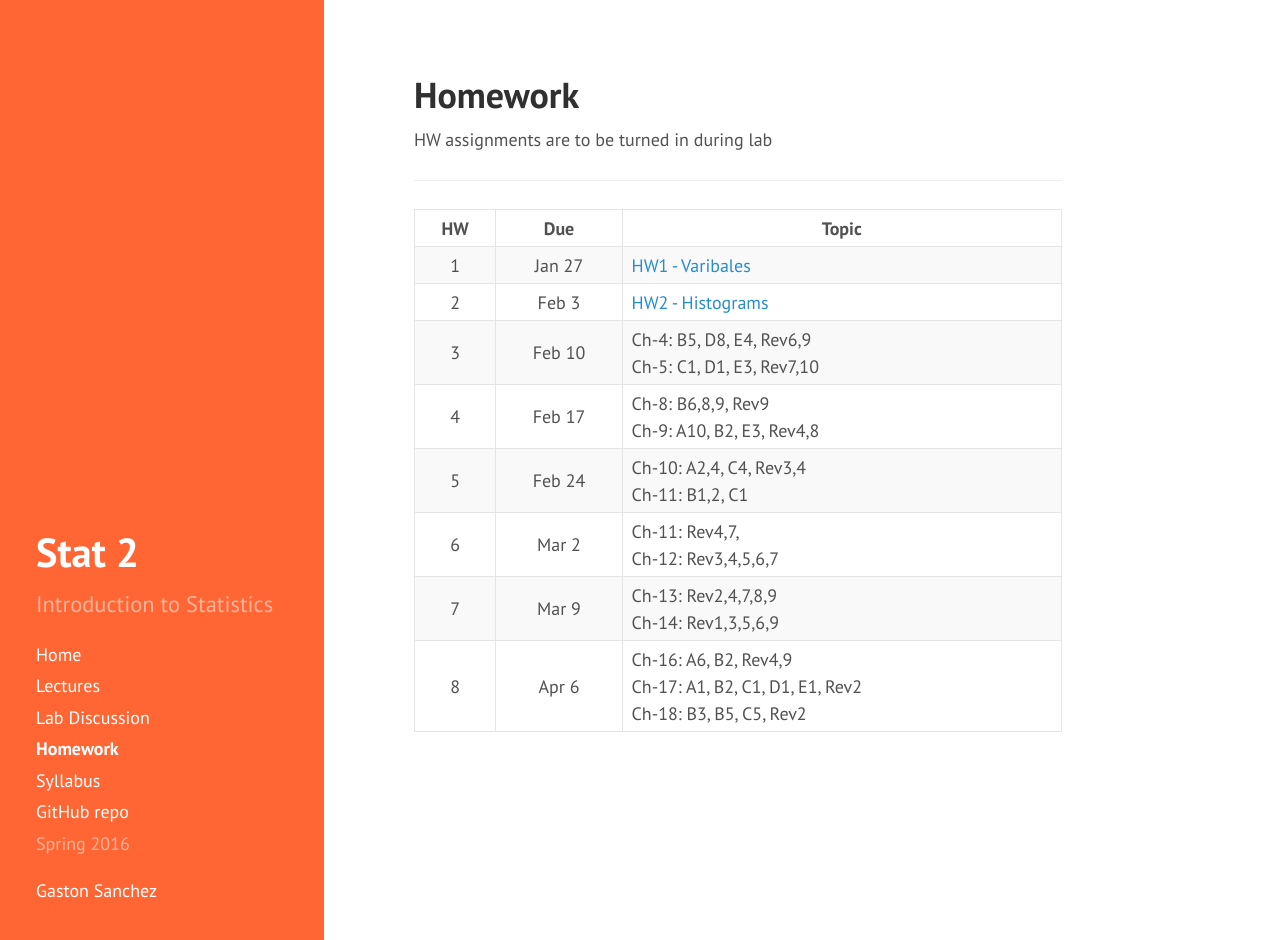
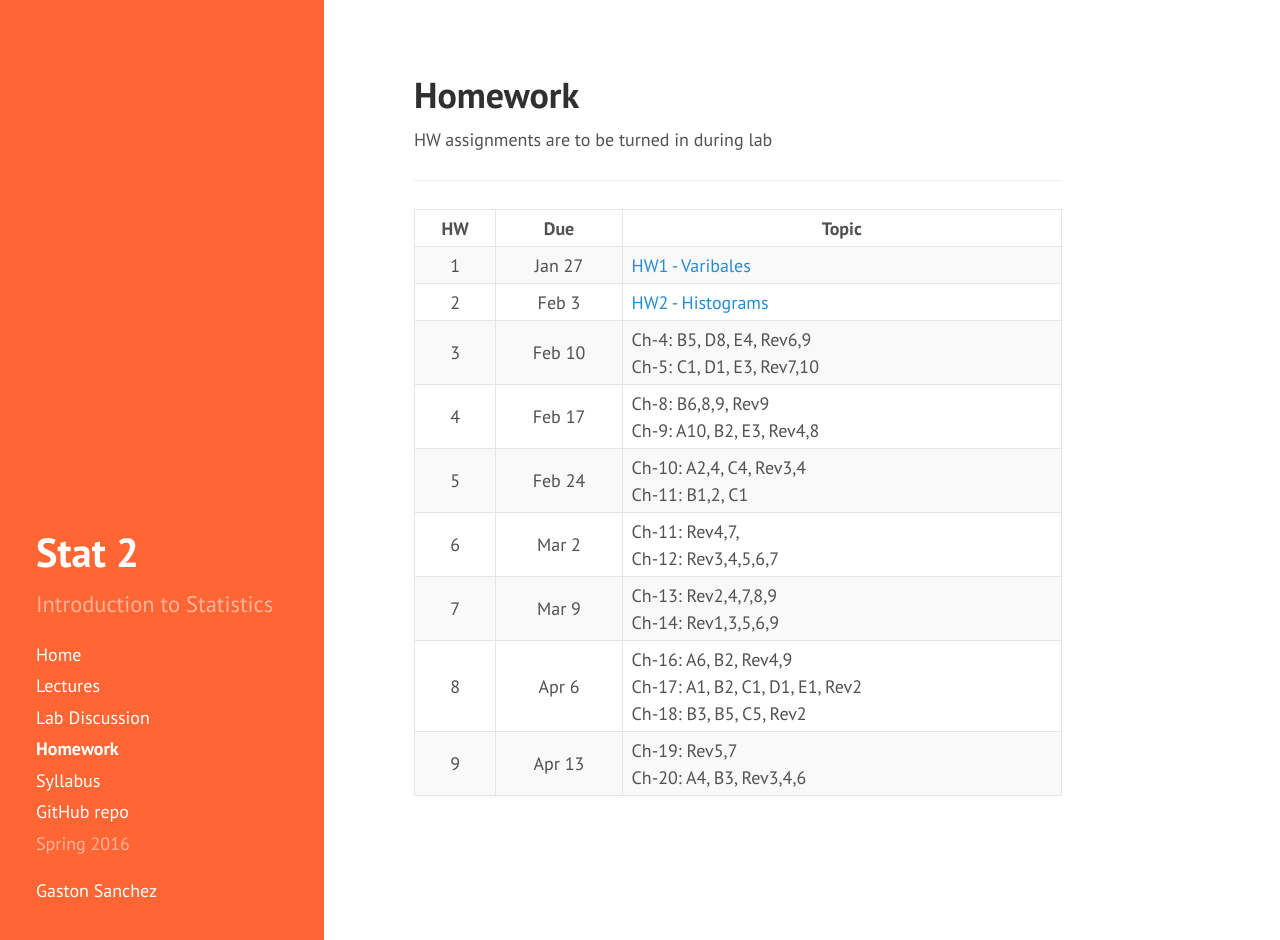
Before and after one commit to gastonstat/relic-stat2, a Jekyll site: the page built from homework/index.md, in a window 1280 px wide and 940 px high. Built offline with Jekyll 4.4.1, drawn with Linux system fonts in a browser that asks for light colours; nearby versions of some CDN libraries.

Commit message:
homework: added hw09 spring 2016

```diff
--- a/homework/index.md
+++ b/homework/index.md
@@ -63,5 +63,11 @@ HW assignments are to be turned in during lab
         Ch-17: A1, B2, C1, D1, E1, Rev2<br>
         Ch-18: B3, B5, C5, Rev2</td>
     </tr>
+    <tr>
+      <td align="center">9</td>
+      <td align="center">Apr 13</td>
+      <td>Ch-19: Rev5,7<br>
+        Ch-20: A4, B3, Rev3,4,6</td>
+    </tr>
   </tbody>
  </table>
```
